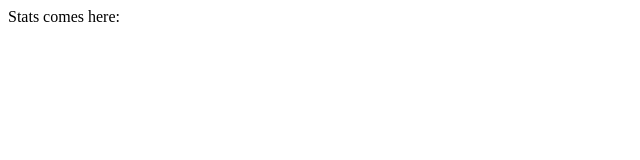
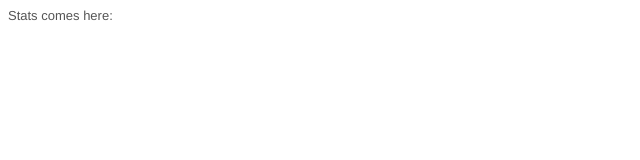
Before and after one commit to trzaszcs/jagents, a plain HTML site: page resources/public/index.html in a window 1280 px wide. Shown: the full height of the page, 0-640 px from the left. Drawn offline with nearby package versions, Linux system fonts and the light colour scheme.

Commit message:
front improved

```diff
--- a/resources/public/index.html
+++ b/resources/public/index.html
@@ -2,7 +2,7 @@
 <html lang="en">
 <head>
   <meta charset="utf-8">
-  <link rel="stylesheet" href="css/styles.css?v=1.0">
+  <link rel="stylesheet" href="css/screen.css?v=1.0">
 </head>
 
 <body>
```
